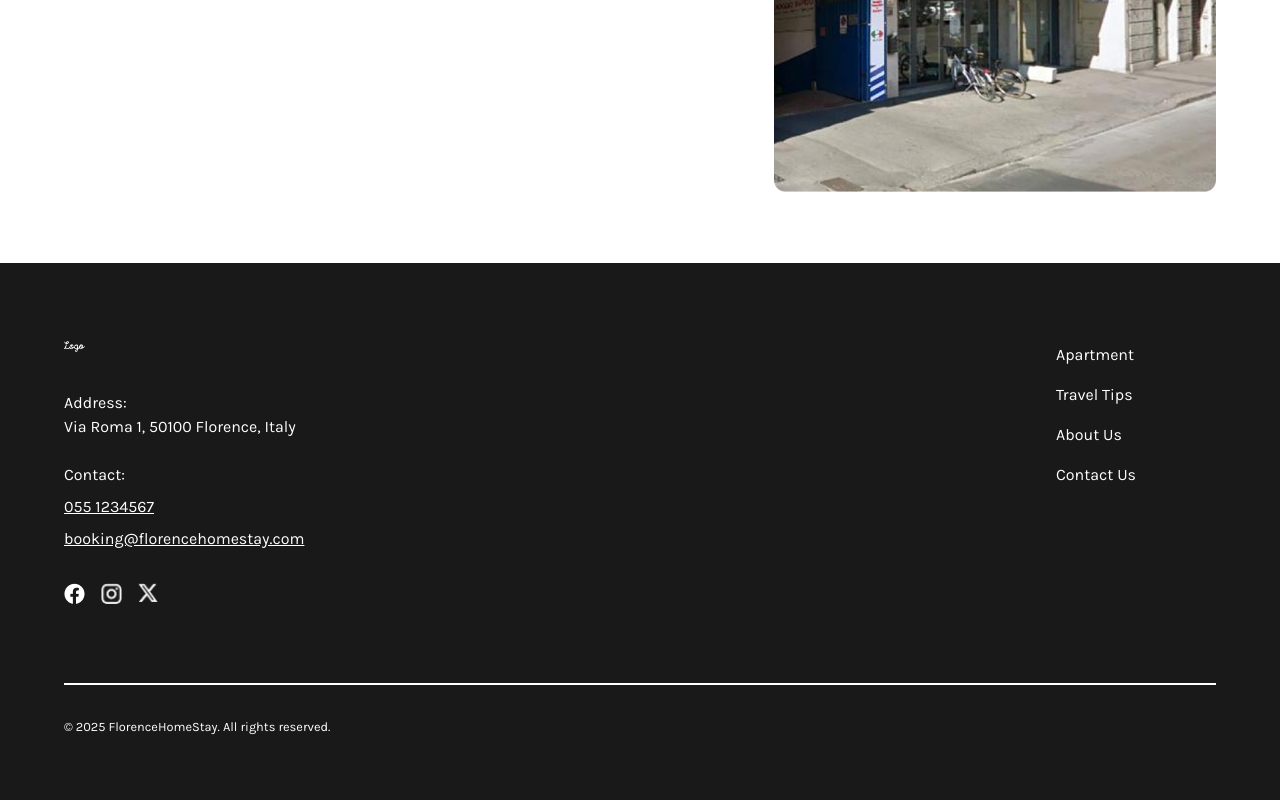
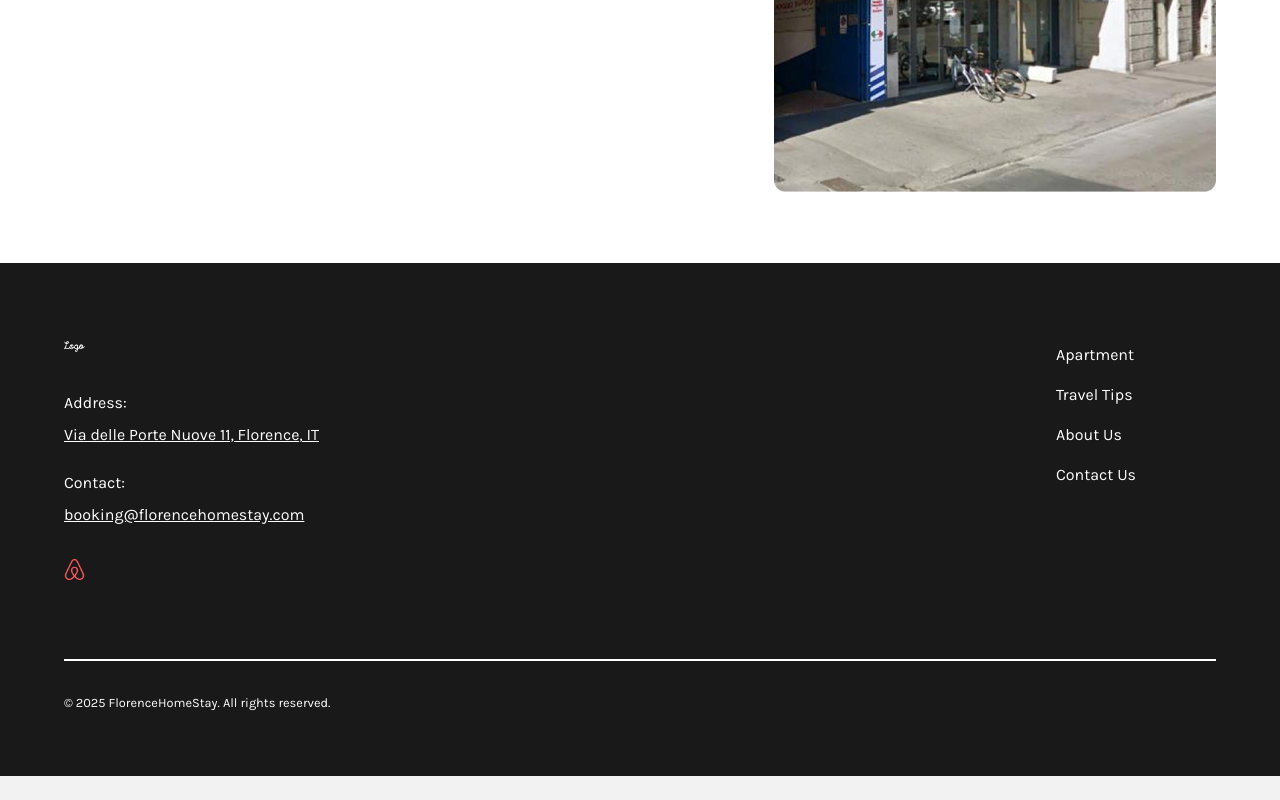
Before and after one commit to matteominin/FlorenceHomeStay, a React (Vite) app in the folder frontend/: page /apartment in a window 1280 px wide. Shown: the part 4326-5126 px from the top of the page. After the commit the page ends 5102 px from the top, so only its background shows below. Built offline with nearby package versions, Linux system fonts and the light colour scheme.

Commit message:
contact details and links change

```diff
--- a/frontend/src/components/featureSection/FeatureSection.jsx
+++ b/frontend/src/components/featureSection/FeatureSection.jsx
@@ -9,6 +9,7 @@ const FeatureSection = ({
     description,
     featureSections = [],
     redirect,
+    target = "_self",
     cta = "Learn More",
     textAlign = ""
 }) => {
@@ -36,7 +37,7 @@ const FeatureSection = ({
 
             <div className="feature-section__cta">
                 <Button variant='outlined'>
-                    <a href={redirect}>{cta}</a>
+                    <a href={redirect} target={target}>{cta}</a>
                 </Button>
             </div>
         </section>
--- a/frontend/src/components/footer/Footer.jsx
+++ b/frontend/src/components/footer/Footer.jsx
@@ -1,7 +1,8 @@
 import logo from '../../assets/logo-white.png'
-import facebookIcon from '../../assets/facebook.png'
+import airbnbIcon from '../../assets/airbnb.png'
+/* import facebookIcon from '../../assets/facebook.png'
 import instagramIcon from '../../assets/instagram.png'
-import twitterIcon from '../../assets/twitter.png'
+import twitterIcon from '../../assets/twitter.png' */
 import './Footer.scss'
 
 const Footer = () => {
@@ -14,26 +15,28 @@ const Footer = () => {
                     </a>
                     <div className="left__field">
                         <p>Address:</p>
-                        <p>Via Roma 1, 50100 Florence, Italy</p>
+                        <a href="https://maps.app.goo.gl/j4E79DBKj47FrEF46" target="_blank" rel="noopener noreferrer">
+                            Via delle Porte Nuove 11, Florence, IT
+                        </a>
                     </div>
 
                     <div className="left__field">
                         <p>Contact:</p>
-                        <a href="tel:0551234567">055 1234567</a>
+                        {/* <a href="tel:0551234567">055 1234567</a> */}
                         <a href='mailto:booking@florencehomestay.com'>
                             booking@florencehomestay.com
                         </a>
                     </div>
 
                     <div className="left__field social">
-                        <a href="#">
+                        {/*  <a href="#">
                             <img src={facebookIcon} alt="Facebook" />
                         </a>
                         <a href="#">
                             <img src={instagramIcon} alt="Instagram" />
-                        </a>
-                        <a href="#">
-                            <img src={twitterIcon} alt="Twitter" />
+                        </a> */}
+                        <a href="https://www.airbnb.it/rooms/1323052828660721596" target="_blank" rel="noopener noreferrer">
+                            <img src={airbnbIcon} alt="AirBnb" />
                         </a>
                     </div>
                 </div>
--- a/frontend/src/components/header/Header.jsx
+++ b/frontend/src/components/header/Header.jsx
@@ -74,7 +74,7 @@ function Header() {
             </ul>
 
             <Button className="desktop-cta">
-                <a href="#">Book Your Stay!</a>
+                <a href="https://www.airbnb.it/rooms/1323052828660721596" target='_blank'>Book Your Stay!</a>
             </Button>
         </header>
     )
--- a/frontend/src/pages/apartment/Apartment.jsx
+++ b/frontend/src/pages/apartment/Apartment.jsx
@@ -48,7 +48,8 @@ const Apartment = () => {
                         description: "Also 15 sqm (161 sq ft), the Annunziata Room features a large window that opens onto a tranquil inner courtyard, ensuring a serene atmosphere."
                     }
                 ]}
-                redirect="#"
+                redirect="https://www.airbnb.it/rooms/1323052828660721596"
+                target="_blank"
                 cta="Book Your Stay Now!"
                 textAlign="center"
             />
--- a/frontend/src/pages/contactUs/ContactUs.jsx
+++ b/frontend/src/pages/contactUs/ContactUs.jsx
@@ -29,11 +29,11 @@ const ContactUs = () => {
                         <h3>Email</h3>
                         <a href="mailto:info@example.com">info@example.com</a>
                     </div>
-                    <div className={styles.contactMethod}>
+                    {/* <div className={styles.contactMethod}>
                         <img src={phoneIcon} alt="Phone Icon" />
                         <h3>Phone</h3>
                         <a href="tel:+1234567890">+1 234 567 890</a>
-                    </div>
+                    </div> */}
                     <div className={styles.contactMethod}>
                         <img src={locationIcon} alt="Location Icon" />
                         <h3>Location</h3>
@@ -47,12 +47,12 @@ const ContactUs = () => {
 
                 <div className={styles.map_container}>
                     <iframe
-                        src="https://www.google.com/maps/embed?pb=!1m18!1m12!1m3!1d3966.1222073449103!2d106.77590781537452!3d-6.2476228629146675!2m3!1f0!2f0!3f0!3m2!1i1024!2i768!4f13.1!3m3!1m2!1s0x2e69f11b12c11ab7%3A0xcd48f5c775249316!2sHumanity%20First%20Indonesia!5e0!3m2!1sid!2sid!4v1605684563677!5m2!1sid!2sid"
+                        src="https://www.google.com/maps/embed?pb=!1m18!1m12!1m3!1d2880.679896950226!2d11.237552013083508!3d43.77950317097597!2m3!1f0!2f0!3f0!3m2!1i1024!2i768!4f13.1!3m3!1m2!1s0x132a56bab97a34a5%3A0x8357733d527ef7af!2sVia%20delle%20Porte%20Nuove%2C%2011%2C%2050144%20Firenze%20FI!5e0!3m2!1sit!2sit!4v1757365289783!5m2!1sit!2sit"
                         width={MapStyle.width}
                         height={MapStyle.height}
                         style={{ border: 0, borderRadius: '1rem' }}
-                        allowFullScreen=""
-                        aria-hidden="false"
+                        allowFullScreen={true}
+                        aria-hidden={false}
                         tabIndex="0"
                         title="Humanity First Indonesia"
                     />
@@ -64,5 +64,3 @@ const ContactUs = () => {
 }
 
 export default ContactUs
-
-// TODO: update contact details and map link
```
Also changed, not shown: frontend/src/assets/airbnb.png (added).
